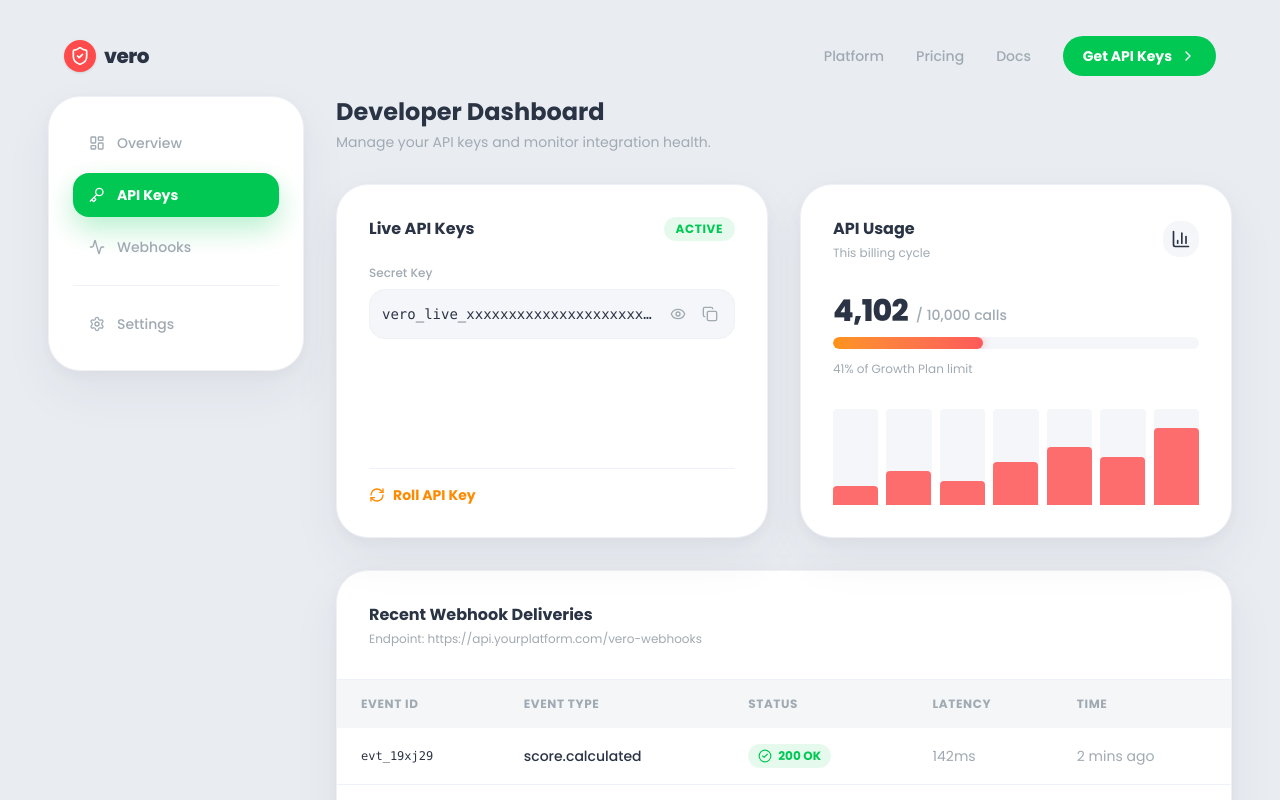
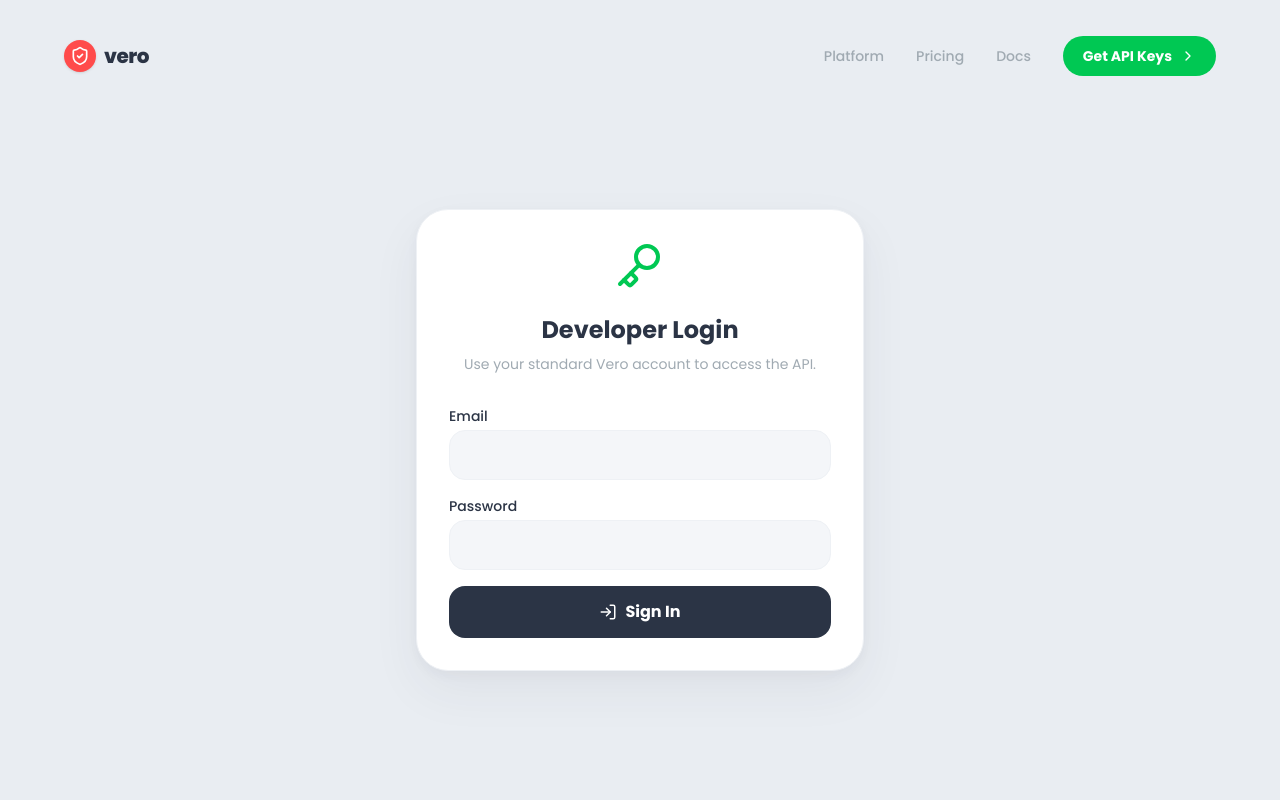
Before and after one commit to Vachilla64/VeroSite, a React (Vite) app: page /developer in a window 1280 px wide. Shown: the top 800 px of the page. Built offline with nearby package versions, Linux system fonts and the light colour scheme; no server answers.

Commit message:
Wire up Dashboard authentication and ApiKeys generation logic to backend

```diff
--- a/src/components/ApiKeys.tsx
+++ b/src/components/ApiKeys.tsx
@@ -1,9 +1,52 @@
-import { Copy, Eye, RefreshCw } from 'lucide-react';
-import { useState } from 'react';
+import { Copy, Eye, EyeOff, RefreshCw } from 'lucide-react';
+import { useState, useEffect } from 'react';
+
+const API_URL = import.meta.env.VITE_API_URL || 'http://localhost:8080';
 
 export default function ApiKeys() {
   const [copied, setCopied] = useState(false);
-  const apiKey = "vero_live_xxxxxxxxxxxxxxxxxxxxxxxx";
+  const [apiKey, setApiKey] = useState<string>("Loading...");
+  const [isRevealed, setIsRevealed] = useState(false);
+  const [loading, setLoading] = useState(true);
+
+  const token = localStorage.getItem('vero_token');
+
+  const fetchKeys = async () => {
+    try {
+      const res = await fetch(`${API_URL}/api/developer/keys`, {
+        headers: { Authorization: `Bearer ${token}` }
+      });
+      const data = await res.json();
+      if (res.ok && data.length > 0) {
+        setApiKey(data[0].key);
+      } else {
+        setApiKey("No active key");
+      }
+    } catch (err) {
+      setApiKey("Failed to load key");
+    } finally {
+      setLoading(false);
+    }
+  };
+
+  useEffect(() => {
+    if (token) fetchKeys();
+  }, [token]);
+
+  const rollKey = async () => {
+    if (!confirm("Are you sure? This will invalidate your old API key immediately.")) return;
+    setLoading(true);
+    try {
+      const res = await fetch(`${API_URL}/api/developer/keys/roll`, {
+        method: 'POST',
+        headers: { Authorization: `Bearer ${token}` }
+      });
+      const data = await res.json();
+      if (res.ok) setApiKey(data.key);
+    } finally {
+      setLoading(false);
+    }
+  };
 
   const handleCopy = () => {
     navigator.clipboard.writeText(apiKey);
@@ -23,10 +66,14 @@ export default function ApiKeys() {
           <p className="text-xs font-medium text-slate mb-2">Secret Key</p>
           <div className="flex items-center gap-2 bg-app-surface p-3 rounded-xl border border-hairline group">
             <div className="flex-1 font-mono text-sm text-ink overflow-hidden text-ellipsis whitespace-nowrap">
-              {apiKey}
+              {isRevealed ? apiKey : (apiKey.startsWith('vero_live_') ? 'vero_live_' + '•'.repeat(24) : apiKey)}
             </div>
-            <button className="text-slate hover:text-ink transition-colors p-1" title="Reveal">
-              <Eye className="w-4 h-4" />
+            <button
+              onClick={() => setIsRevealed(!isRevealed)}
+              className="text-slate hover:text-ink transition-colors p-1"
+              title="Reveal"
+            >
+              {isRevealed ? <EyeOff className="w-4 h-4" /> : <Eye className="w-4 h-4" />}
             </button>
             <button
               onClick={handleCopy}
@@ -41,8 +88,12 @@ export default function ApiKeys() {
       </div>
 
       <div className="mt-8 border-t border-hairline pt-4">
-        <button className="flex items-center gap-2 text-sm font-semibold text-risk-high hover:text-risk-critical transition-colors">
-          <RefreshCw className="w-4 h-4" /> Roll API Key
+        <button
+          onClick={rollKey}
+          disabled={loading}
+          className="flex items-center gap-2 text-sm font-semibold text-risk-high hover:text-risk-critical transition-colors disabled:opacity-50"
+        >
+          <RefreshCw className={`w-4 h-4 ${loading ? 'animate-spin' : ''}`} /> Roll API Key
         </button>
       </div>
     </div>
--- a/src/pages/Dashboard.tsx
+++ b/src/pages/Dashboard.tsx
@@ -1,9 +1,91 @@
 import ApiKeys from '../components/ApiKeys';
 import MetricsChart from '../components/MetricsChart';
 import WebhookTable from '../components/WebhookTable';
-import { LayoutDashboard, Key, Activity, Settings } from 'lucide-react';
+import { LayoutDashboard, Key, Activity, Settings, LogIn } from 'lucide-react';
+import { useState, useEffect } from 'react';
+
+const API_URL = import.meta.env.VITE_API_URL || 'http://localhost:8080';
 
 export default function Dashboard() {
+  const [token, setToken] = useState<string | null>(localStorage.getItem('vero_token'));
+  const [email, setEmail] = useState('');
+  const [password, setPassword] = useState('');
+  const [loading, setLoading] = useState(false);
+  const [error, setError] = useState('');
+
+  const handleLogin = async (e: React.FormEvent) => {
+    e.preventDefault();
+    setLoading(true);
+    setError('');
+    try {
+      const res = await fetch(`${API_URL}/api/auth/login`, {
+        method: 'POST',
+        headers: { 'Content-Type': 'application/json' },
+        body: JSON.stringify({ email, password })
+      });
+      const data = await res.json();
+
+      if (!res.ok) throw new Error(data.error || 'Login failed');
+
+      localStorage.setItem('vero_token', data.token);
+      setToken(data.token);
+    } catch (err: any) {
+      setError(err.message);
+    } finally {
+      setLoading(false);
+    }
+  };
+
+  const handleLogout = () => {
+    localStorage.removeItem('vero_token');
+    setToken(null);
+  };
+
+  if (!token) {
+    return (
+      <div className="min-h-screen bg-canvas pt-32 pb-12 px-6 flex items-center justify-center">
+        <div className="bg-surface p-8 rounded-[32px] shadow-card border border-hairline w-full max-w-md">
+          <div className="flex justify-center mb-6 text-trust-high">
+            <Key size={48} />
+          </div>
+          <h2 className="text-2xl font-bold text-ink text-center mb-2">Developer Login</h2>
+          <p className="text-sm text-slate text-center mb-8">Use your standard Vero account to access the API.</p>
+
+          <form onSubmit={handleLogin} className="space-y-4">
+            <div>
+              <label className="block text-sm font-medium text-ink mb-1">Email</label>
+              <input
+                type="email"
+                value={email}
+                onChange={e => setEmail(e.target.value)}
+                className="w-full bg-app-surface border border-hairline rounded-xl px-4 py-3 text-ink focus:outline-none focus:border-trust-high"
+                required
+              />
+            </div>
+            <div>
+              <label className="block text-sm font-medium text-ink mb-1">Password</label>
+              <input
+                type="password"
+                value={password}
+                onChange={e => setPassword(e.target.value)}
+                className="w-full bg-app-surface border border-hairline rounded-xl px-4 py-3 text-ink focus:outline-none focus:border-trust-high"
+                required
+              />
+            </div>
+            {error && <p className="text-risk-critical text-sm font-medium text-center">{error}</p>}
+            <button
+              type="submit"
+              disabled={loading}
+              className="w-full bg-ink text-white font-bold py-3.5 rounded-xl mt-2 flex items-center justify-center gap-2"
+            >
+              <LogIn size={18} /> {loading ? 'Authenticating...' : 'Sign In'}
+            </button>
+          </form>
+        </div>
+      </div>
+    );
+  }
+
   return (
     <div className="min-h-screen bg-canvas pt-24 pb-12">
       <div className="max-w-7xl mx-auto px-6 md:px-12 flex flex-col md:flex-row gap-8">
@@ -22,6 +104,9 @@ export default function Dashboard() {
             <div className="my-4 border-t border-hairline"></div>
             <button className="w-full flex items-center gap-3 px-4 py-3 text-sm font-medium text-slate hover:bg-canvas rounded-xl transition-colors">
               <Settings className="w-4 h-4" /> Settings
+            </button>
+            <button onClick={handleLogout} className="w-full flex items-center gap-3 px-4 py-3 text-sm font-medium text-risk-critical hover:bg-risk-critical/10 rounded-xl transition-colors mt-auto">
+               Log Out
             </button>
           </div>
         </div>
```
